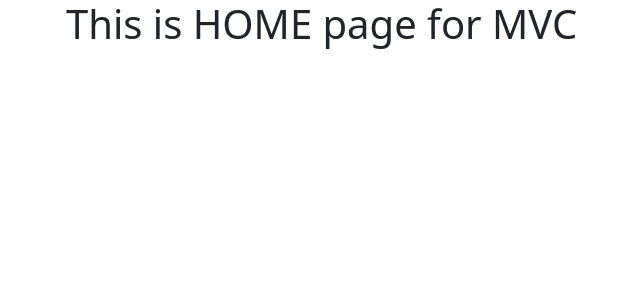
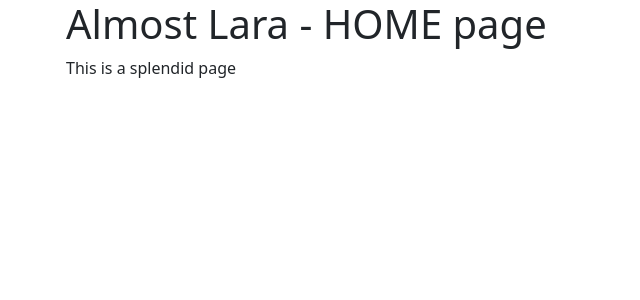
Before and after one commit to Aqilina/almost_lara, a PHP site: page / in a window 1280 px wide. Shown: the top 300 px of the page, without its empty margins (16-656 px from the left). Run offline with PHP 8.4, Linux system fonts and the light colour scheme.

Commit message:
Testing $params in the view

```diff
--- a/view/home.php
+++ b/view/home.php
@@ -1,2 +1,3 @@
 
-<h1>This is HOME page for MVC</h1>
+<h1> <?php print $name; ?> - HOME page</h1>
+<p><?php print $subtitle; ?></p>
```
